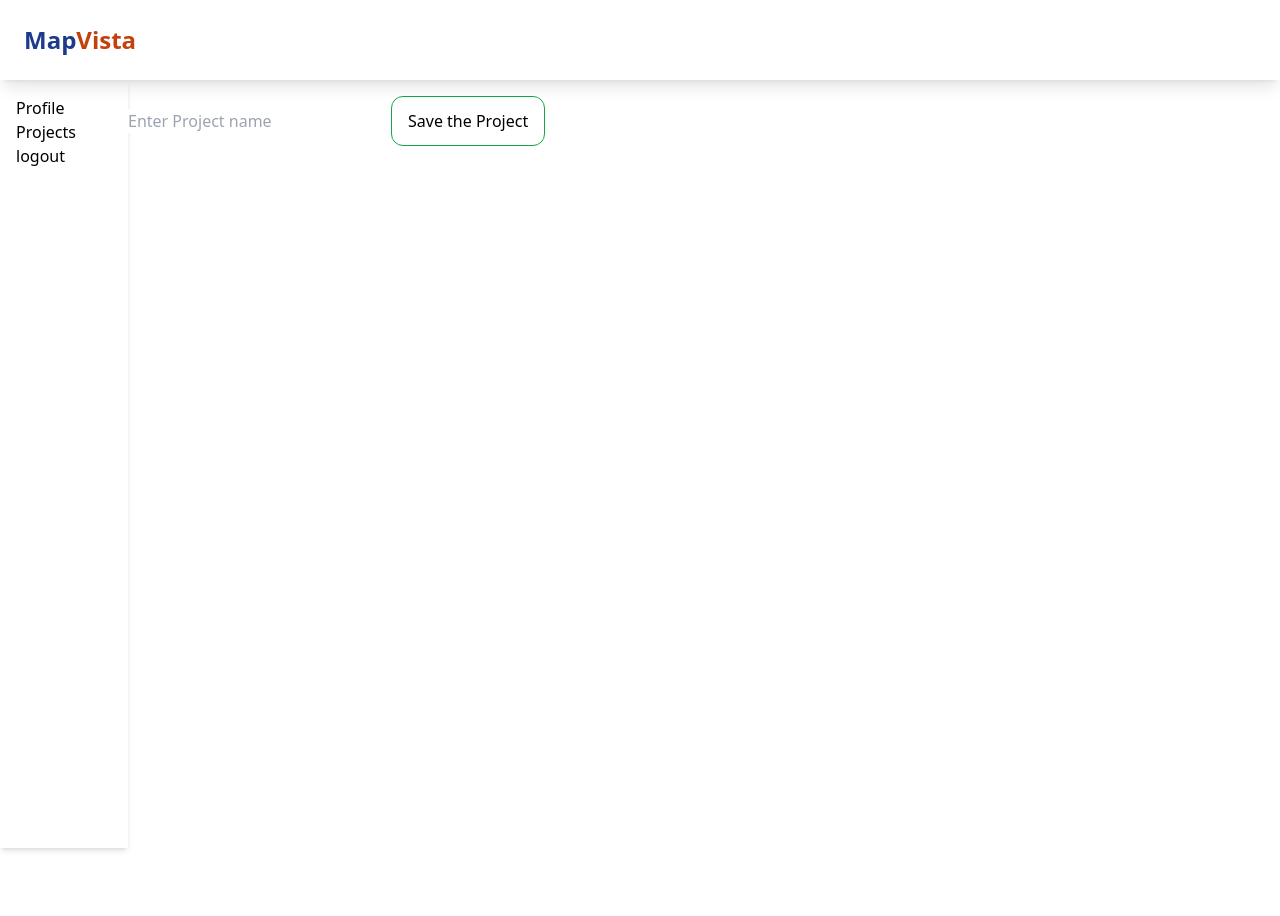
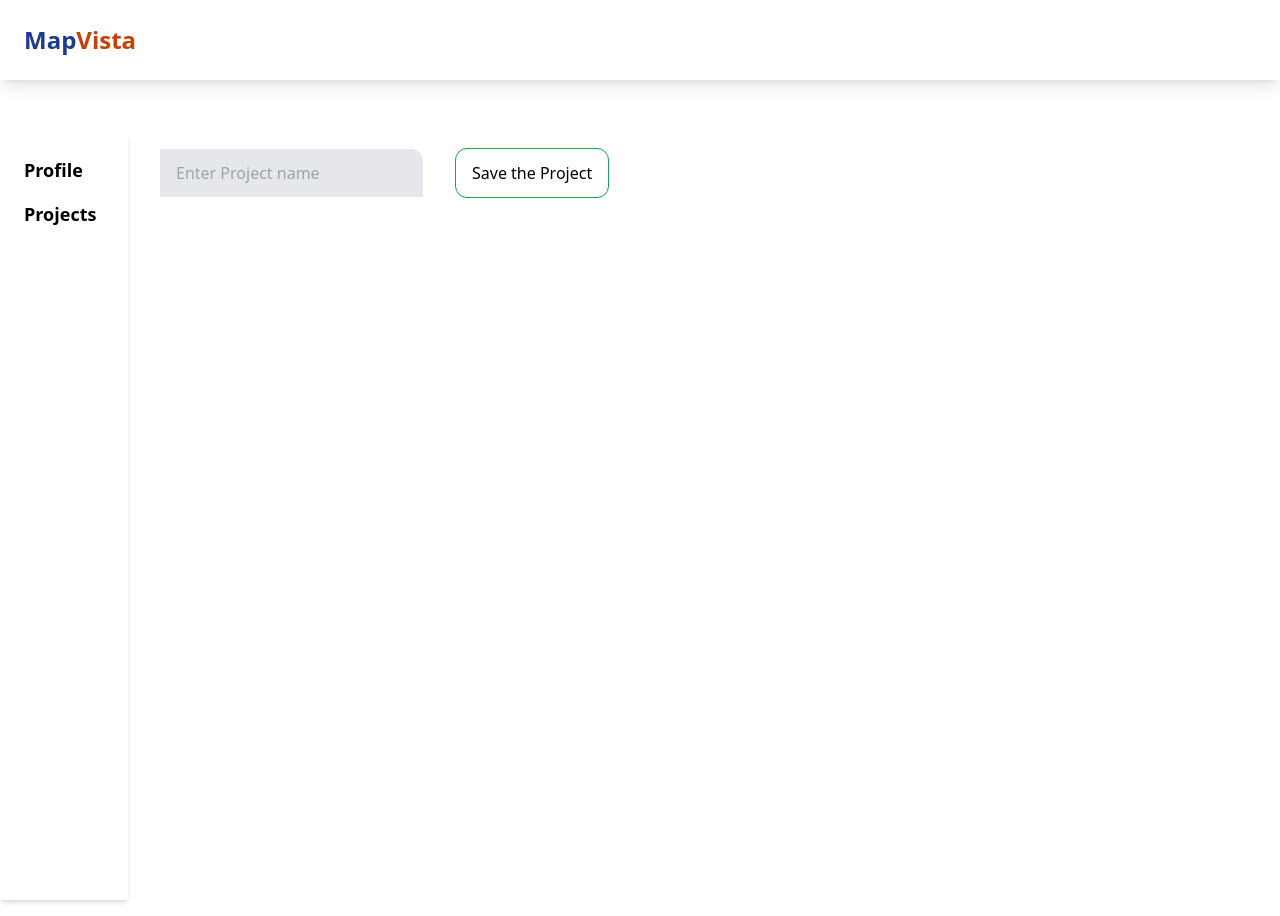
Before and after one commit to Yashodeeps/mapvista, a React (Create React App) app: page /projectmap in a window 1280 px wide. Before the commit the page ends 864 px from the top, so only its background shows below. Built offline with nearby package versions, Linux system fonts and the light colour scheme.

Commit message:
bug fixes

```diff
--- a/src/components/GenerateMap.js
+++ b/src/components/GenerateMap.js
@@ -85,7 +85,8 @@ const GenerateMap = () => {
   }
 
   return (
-    <div className="flex flex-col justify-center items-center min-h-screen">
+    <div className="flex flex-col justify-center items-center min-h-screen ">
+      <div className="flex flex-col justify-center items-center w-1/2 text-center border border-orange-700 rounded-lg">
         <h1 className="text-4xl p-4  font-bold text-blue-900">
           Generate a Structured RoadMap for your Project
         </h1>
@@ -105,7 +106,9 @@ const GenerateMap = () => {
 
         <div className="flex m-4">
           <div>
-          <label className="text-gray-700 text-lg font-bold">Tech Stack</label>
+            <label className="text-gray-700 text-lg font-bold">
+              Tech Stack
+            </label>
             <input
               placeholder="React, Redux, ..."
               type="text"
@@ -117,7 +120,9 @@ const GenerateMap = () => {
             />
           </div>
           <div className="flex items-center">
-          <label className="text-gray-700 text-lg font-bold px-4">Level</label>
+            <label className="text-gray-700 text-lg font-bold px-4">
+              Level
+            </label>
             <select
               value={selectedOption}
               onChange={(e) => {
@@ -137,13 +142,13 @@ const GenerateMap = () => {
             </select>
           </div>
         </div>
-
         <button
           onClick={handleGptQuery}
-        className="px-4 py-3 bg-blue-500 text-white hover:bg-blue-800 shadow-lg rounded-xl"
+          className="px-4 py-3 m-4 bg-blue-500 text-white hover:bg-blue-800 shadow-lg rounded-xl mx-auto"
         >
           Generate!!!
         </button>
+      </div>
     </div>
   );
 };
--- a/src/components/Navbar.js
+++ b/src/components/Navbar.js
@@ -8,8 +8,14 @@ const title = (
 
 const Navbar = () => {
   return (
-    <div className="fixed top-0 left-0 right-0 p-6  shadow-lg bg-white">
-      {title}
+    <div className="flex justify-between">
+      <div className="fixed top-0 left-0 right-0 p-6  shadow-lg bg-white">
+        {title}
+      </div>
+      <ul className=" gap-4">
+        <li className="text-lg font-semibold">Home</li>
+        <li>Login</li>
+      </ul>
     </div>
   );
 };
--- a/src/components/ProjectMap.js
+++ b/src/components/ProjectMap.js
@@ -78,8 +78,11 @@ const ProjectMap = () => {
     <div className="flex min-h-screen py-4">
       <SideSection />
       <div>
-        <div>
-          <input placeholder="Enter Project name" />
+        <div className="mx-8  ">
+          <input
+            className="px-4 py-3 rounded-tr-xl bg-gray-200"
+            placeholder="Enter Project name"
+          />
           <button
             /**onClick={handleProjectSave} */ className="border border-green-600 px-4 py-3 mx-8 my-4 rounded-xl hover:shadow-md"
           >
--- a/src/components/SideSection.js
+++ b/src/components/SideSection.js
@@ -3,9 +3,8 @@ import React from "react";
 const SideSection = () => {
   return (
     <div className="w-32 shadow-md p-4">
-      <h1>Profile</h1>
-      <h1>Projects</h1>
-      <h1>logout</h1>
+      <h1 className="text-lg p-2 font-semibold">Profile</h1>
+      <h1 className="text-lg p-2 font-semibold">Projects</h1>
     </div>
   );
 };
--- a/src/utils/constants.js
+++ b/src/utils/constants.js
@@ -1,4 +1,4 @@
-export const OPENAI_KEY = "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";
+export const OPENAI_KEY = "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";
 
 // //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
 
```
Lines whose indentation alone changed are shown as unchanged.
